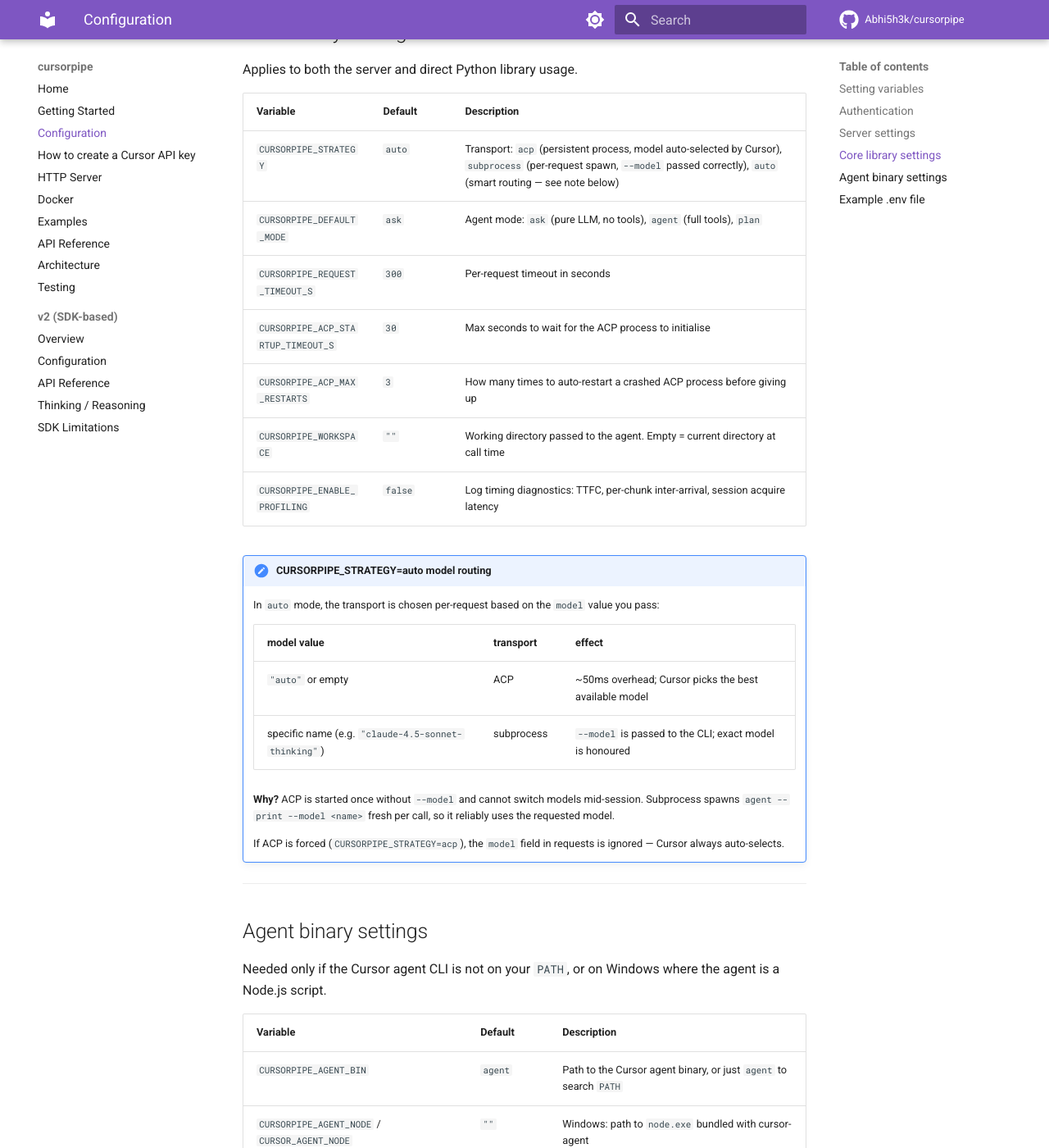
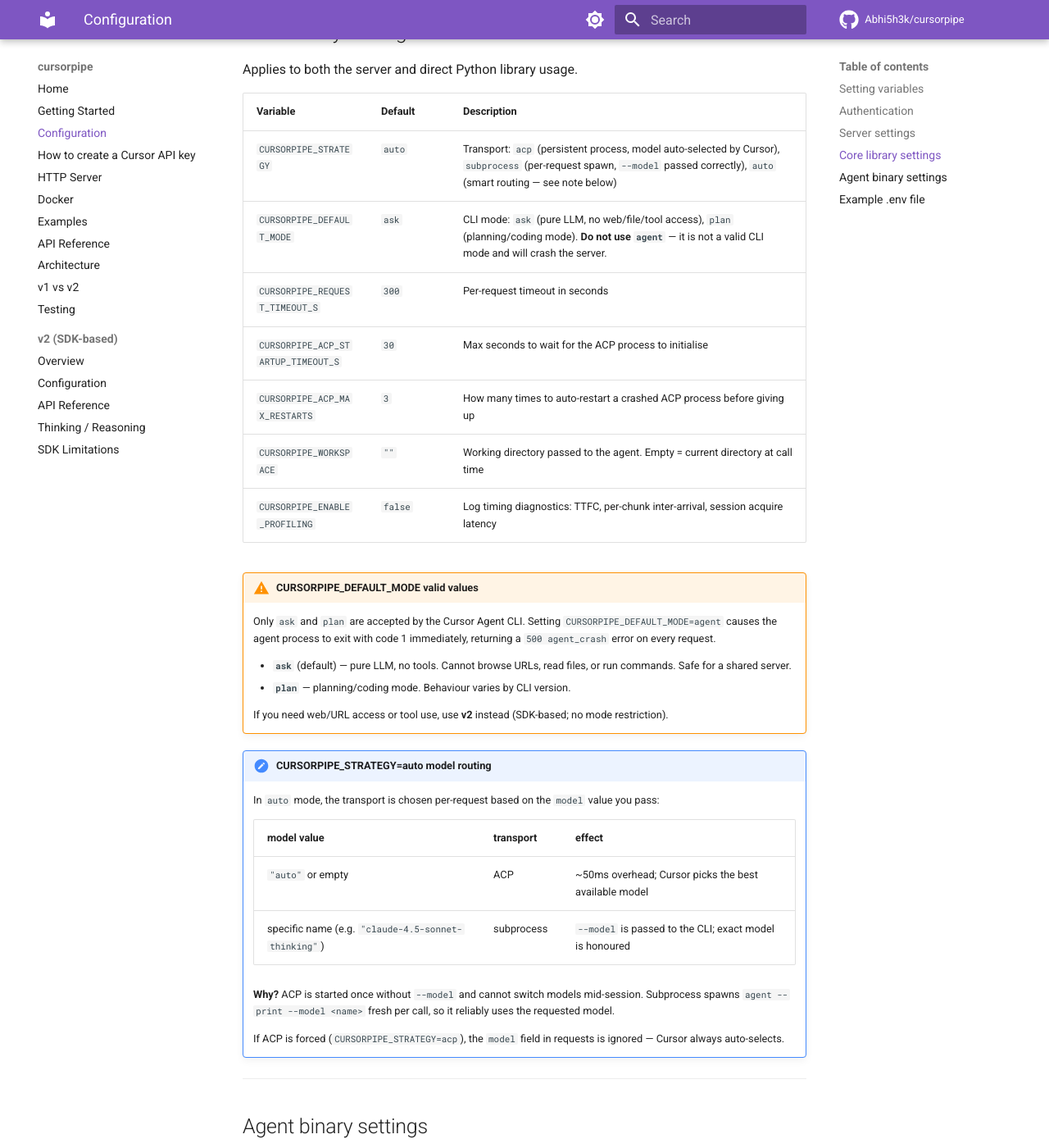
Before and after one commit to Abhi5h3k/cursorpipe, an MkDocs documentation site: the page built from docs/configuration.md, in a window 1280 px wide and 1400 px high, scrolled down 1247 px. Shown: the whole window at 82% size. Built offline with MkDocs 1.6.1 and Material for MkDocs 9.7.7, drawn with Linux system fonts in a browser that asks for light colours; comment, search, counter and statistics services are not loaded.

Commit message:
docs(v1): fix agent mode docs + add v1 vs v2 comparison page (v0.1.2)
Fix: CURSORPIPE_DEFAULT_MODE docs incorrectly listed 'agent' as a valid
value. The Cursor CLI only accepts 'ask' and 'plan'. Setting 'agent'
crashes the server with exit code 1. Corrected in configuration.md
(with a warning admonition) and api-reference.md.

New: docs/v1-vs-v2.md - feature comparison page documenting real observed
differences between v1 (CLI) and v2 (SDK): model list size, web/URL
access, mode control, transport overhead, auth, thinking support, CORS.
Includes a 'Which should I use?' decision guide.

Wired into mkdocs.yml nav and docs/index.md next steps.

```diff
--- a/cursorpipe/__init__.py
+++ b/cursorpipe/__init__.py
@@ -71,7 +71,7 @@
     "close",
 ]
 
-__version__ = "0.1.1"
+__version__ = "0.1.2"
 
 # ---------------------------------------------------------------------------
 # Module-level convenience functions (lazy singleton)
--- a/docs/configuration.md
+++ b/docs/configuration.md
@@ -67,12 +67,20 @@
 | Variable | Default | Description |
 |----------|---------|-------------|
 | `CURSORPIPE_STRATEGY` | `auto` | Transport: `acp` (persistent process, model auto-selected by Cursor), `subprocess` (per-request spawn, `--model` passed correctly), `auto` (smart routing — see note below) |
-| `CURSORPIPE_DEFAULT_MODE` | `ask` | Agent mode: `ask` (pure LLM, no tools), `agent` (full tools), `plan` |
+| `CURSORPIPE_DEFAULT_MODE` | `ask` | CLI mode: `ask` (pure LLM, no web/file/tool access), `plan` (planning/coding mode). **Do not use `agent`** — it is not a valid CLI mode and will crash the server. |
 | `CURSORPIPE_REQUEST_TIMEOUT_S` | `300` | Per-request timeout in seconds |
 | `CURSORPIPE_ACP_STARTUP_TIMEOUT_S` | `30` | Max seconds to wait for the ACP process to initialise |
 | `CURSORPIPE_ACP_MAX_RESTARTS` | `3` | How many times to auto-restart a crashed ACP process before giving up |
 | `CURSORPIPE_WORKSPACE` | `""` | Working directory passed to the agent. Empty = current directory at call time |
 | `CURSORPIPE_ENABLE_PROFILING` | `false` | Log timing diagnostics: TTFC, per-chunk inter-arrival, session acquire latency |
+
+!!! warning "CURSORPIPE_DEFAULT_MODE valid values"
+    Only `ask` and `plan` are accepted by the Cursor Agent CLI. Setting `CURSORPIPE_DEFAULT_MODE=agent` causes the agent process to exit with code 1 immediately, returning a `500 agent_crash` error on every request.
+
+    - **`ask`** (default) — pure LLM, no tools. Cannot browse URLs, read files, or run commands. Safe for a shared server.
+    - **`plan`** — planning/coding mode. Behaviour varies by CLI version.
+
+    If you need web/URL access or tool use, use **v2** instead (SDK-based; no mode restriction).
 
 !!! note "CURSORPIPE_STRATEGY=auto model routing"
     In `auto` mode, the transport is chosen per-request based on the `model` value you pass:
--- a/mkdocs.yml
+++ b/mkdocs.yml
@@ -52,6 +52,7 @@
   - Examples: examples.md
   - API Reference: api-reference.md
   - Architecture: architecture.md
+  - v1 vs v2: v1-vs-v2.md
   - Testing: testing.md
   - "v2 (SDK-based)":
       - Overview: v2/index.md
```
Also changed, not shown: docs/api-reference.md (+1 -1 lines), docs/index.md (+1 -0 lines), docs/v1-vs-v2.md (added, +96 -0 lines).
